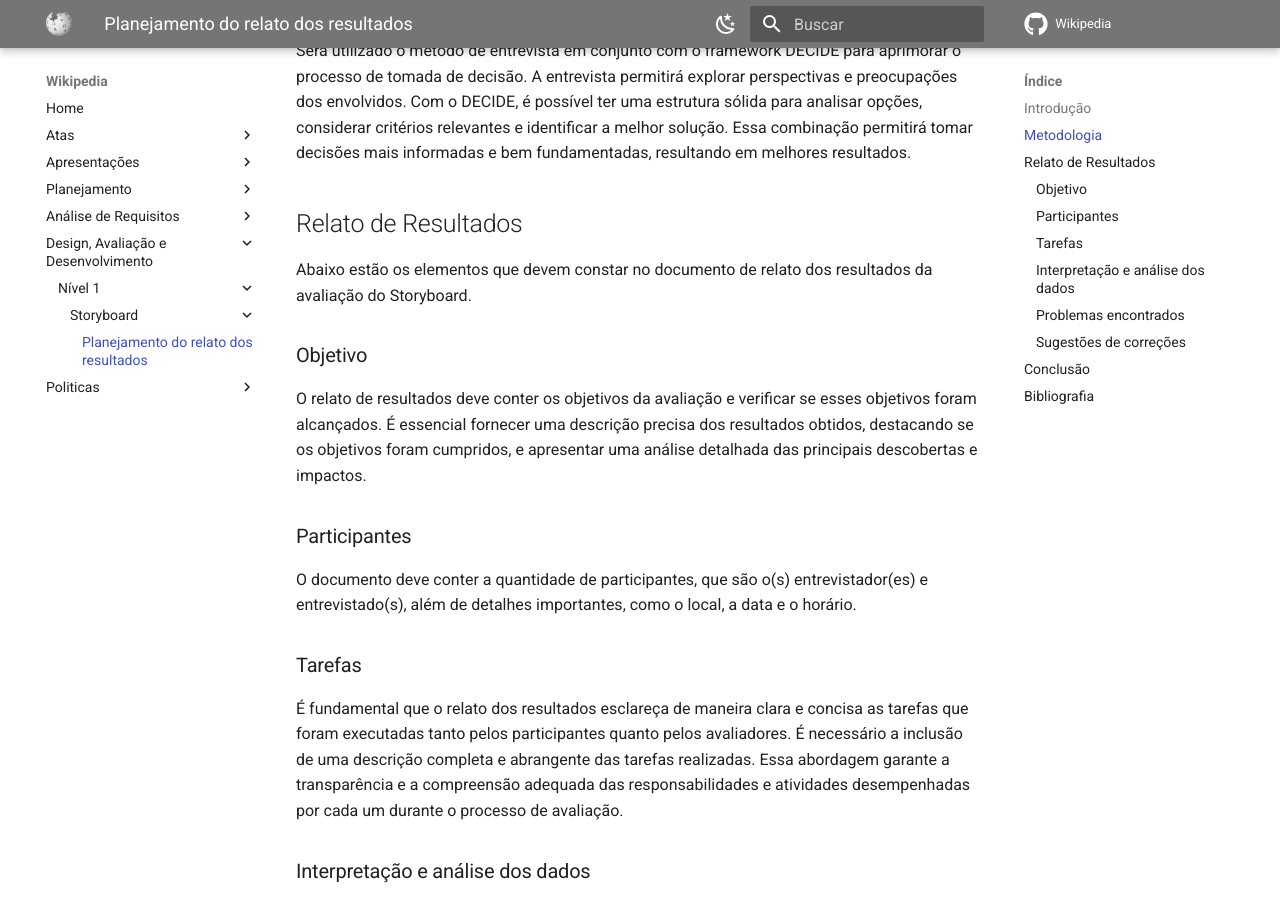
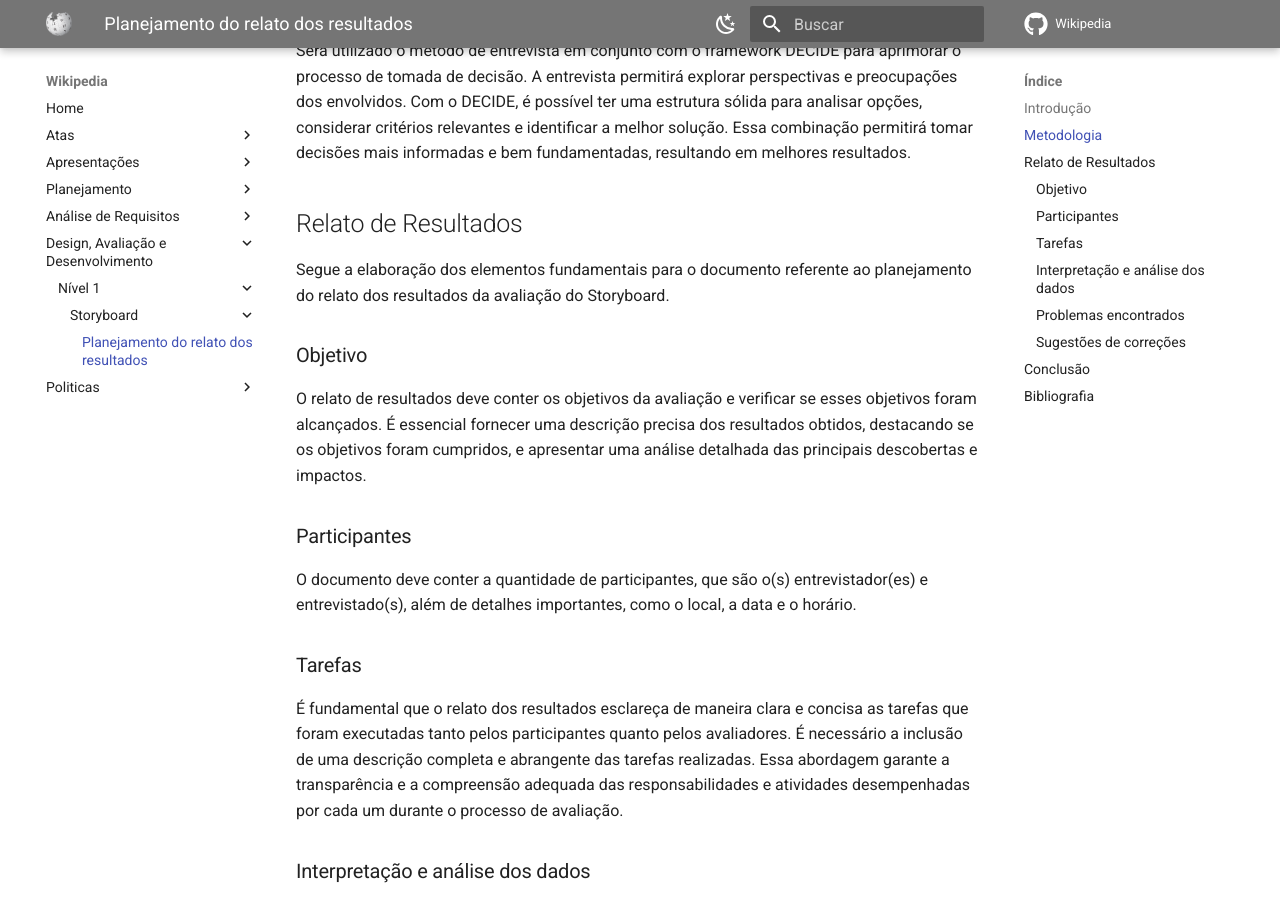
Before and after one commit to Interacao-Humano-Computador/2023.1-Wikipedia, an MkDocs documentation site: the page built from docs/design-avaliacao-desenvolvimento/nivel1/planejamentoResultadosAvaliacaoStoryboard.md, in a window 1280 px wide and 900 px high, scrolled down 402 px. Built offline with MkDocs 1.6.1 and Material for MkDocs 9.7.7, drawn with Linux system fonts in a browser that asks for light colours; comment, search, counter and statistics services are not loaded.

Commit message:
60-Corringindo documento

```diff
--- a/docs/design-avaliacao-desenvolvimento/nivel1/planejamentoResultadosAvaliacaoStoryboard.md
+++ b/docs/design-avaliacao-desenvolvimento/nivel1/planejamentoResultadosAvaliacaoStoryboard.md
@@ -10,7 +10,7 @@
 
 ## Relato de Resultados
 
-Abaixo estão os elementos que devem constar no documento de relato dos resultados da avaliação do Storyboard.
+Segue a elaboração dos elementos fundamentais para o documento referente ao planejamento do relato dos resultados da avaliação do Storyboard.
 
 ### Objetivo
 
@@ -42,13 +42,10 @@
 
 * os objetivos e escopo da avaliação;
 * a forma como a avaliação foi realizada (método de avaliação empregado);
-
 * o número e o perfil de usuários e avaliadores que participaram da avaliação;
 * um sumário dos dados coletados, incluindo tabelas e gráficos;
-
 * um relato da interpretação e análise dos dados;
 * uma lista dos problemas encontrados;
-
 * um planejamento para o reprojeto do sistema.
 
 ## Bibliografia
```
